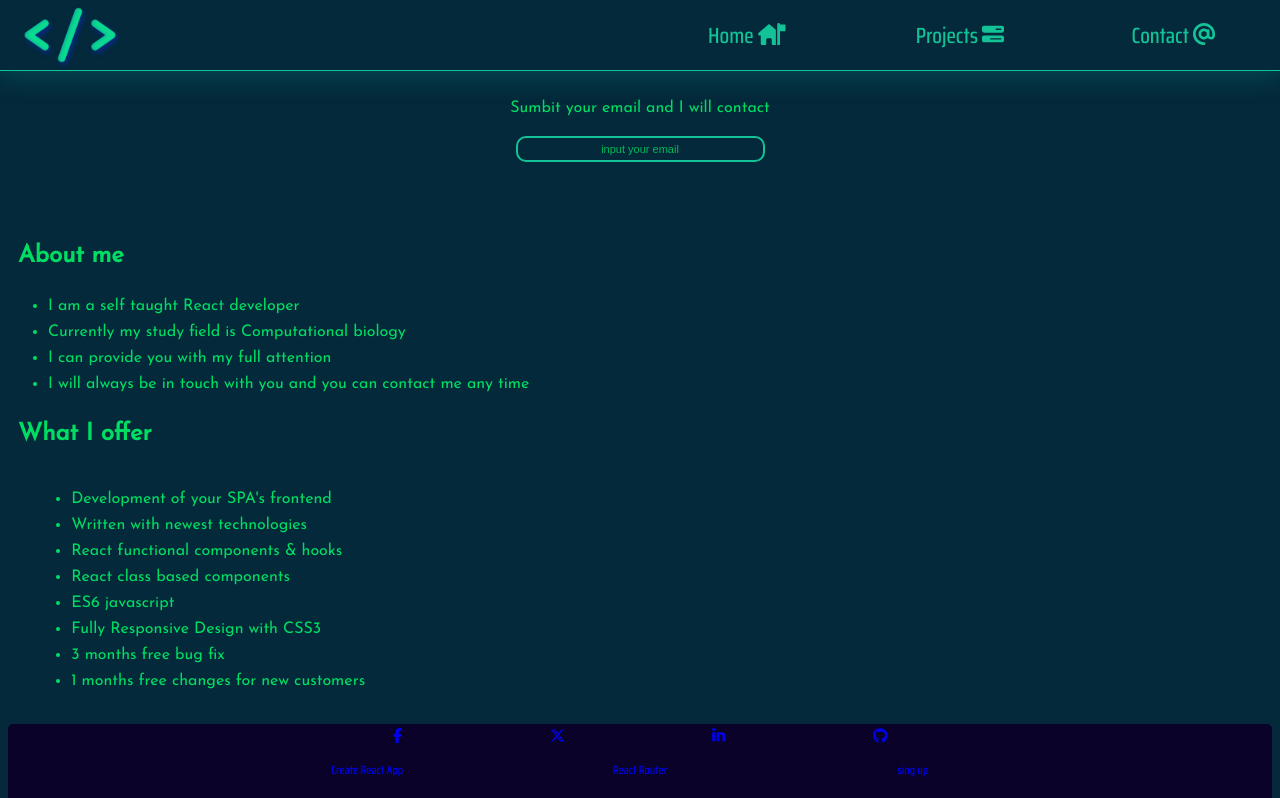
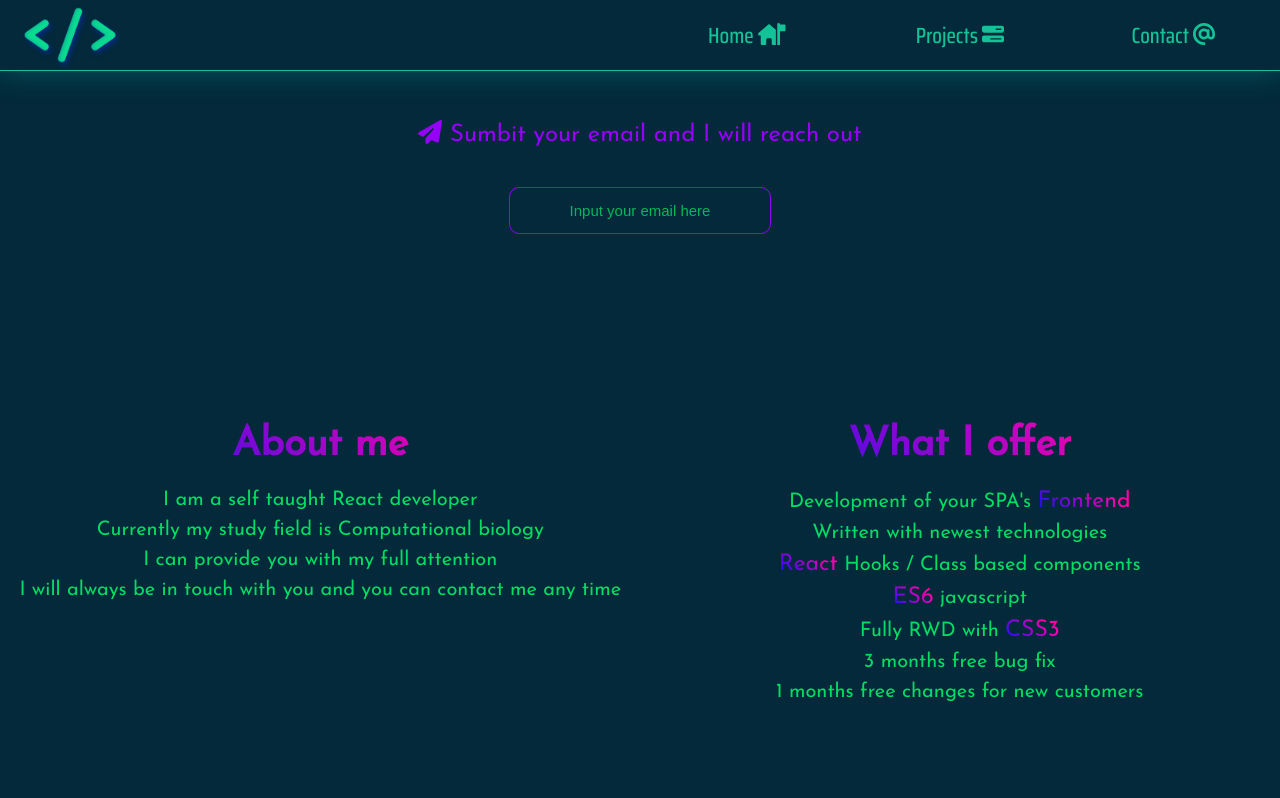
Before and after one commit to jakChi/portfolio-bs, a React (Create React App) app: page /portfolio-bs/contact in a window 1280 px wide. Shown: the top 798 px of the page. Built offline with nearby package versions, Linux system fonts and the light colour scheme; a web font is replaced by a local one.

Commit message:
portfolio is ready to publish

```diff
--- a/src/components/Navbar.js
+++ b/src/components/Navbar.js
@@ -1,4 +1,4 @@
-import React, { useEffect, useState } from "react";
+import React, { useState } from "react";
 import "../components/Navbar.css";
 import { Link } from "react-router-dom";
 import logo from "../logo2.png";
@@ -68,13 +68,13 @@ const Navbar = ({ mobile }) => {
         }
         onClick={() => setClicked(false)}
       >
-        <Link className={`link`} to="/portfolio-bs">
+        <Link className={`link`} to="/portfolio-bs" title="Home page">
           Home {HOME}
         </Link>
-        <Link className={`link`} to="projects">
+        <Link className={`link`} to="projects" title="Projects page">
           Projects {PROJECTS}
         </Link>
-        <Link className={`link`} to="contact">
+        <Link className={`link`} to="contact" title="Contact page">
           Contact {CONTACT}
         </Link>
         {mobile && clicked ? (
--- a/src/index.css
+++ b/src/index.css
@@ -3,15 +3,16 @@
   --text-main-col: #13c296;
   --fav-light: #0aa5985e;
   --magenta: #a907b8;
+  --purple: rgb(150, 2, 248);
   --green: #00dd63;
-  --dark: #000000;
+  --dark: #00000093;
   --main-font: "Josefin Sans", sans-serif;
   --nav-font: "Saira Condensed", sans-serif;
   --footer-col: #0a0229;
   --gradient: linear-gradient(
-    213deg,
-    rgb(255, 225, 0) 0%,
-    rgb(30, 255, 0) 100%
+    220deg,
+    rgb(255, 0, 170) 20%,
+    rgb(0, 17, 255) 100%
   );
 
   font-family: var(--main-font);
--- a/src/pages/contact/Contact.css
+++ b/src/pages/contact/Contact.css
@@ -6,43 +6,49 @@
 .contact {
   margin-top: 100px;
   width: 100%;
+  height: 100vh;
+  display: flex;
+  flex-direction: column;
+  justify-content: space-around;
 }
 
 .email {
   width: 100%;
+  height: 30%;
 }
 
 .email-form {
-  margin: 30px auto;
-  width: 90%;
-  height: 20vh;
+  margin: auto;
+  width: 100%;
+  height: 100%;
   display: flex;
   flex-direction: column;
   text-align: center;
 }
 
-.email-label, .email-input {
+.email-label,
+.email-input {
   display: block;
 }
 
 .email-label {
   width: 100%;
+  height: 70%;
   padding: 0;
-  font-size: 16px;
-  color: var(--green);
+  font-size: 18px;
+  color: var(--purple);
   text-align: center;
 }
-
 
 .email-input {
   outline: none;
   width: 50%;
   height: 30%;
-  max-height: 30px;
-  margin: 20px auto;
+  max-height: 35px;
+  margin: 40px auto;
   padding: 5px;
   background-color: transparent;
-  border: 2px solid var(--text-main-col);
+  border: 1px solid var(--purple);
   border-radius: 10px;
   text-align: center;
   font-size: 11px;
@@ -51,9 +57,9 @@
 }
 
 .email-input:focus {
-  box-shadow: 0 0 10px 1px var(--green);
+  box-shadow: 0 0 30px 5px var(--green);
   width: 80%;
-  border-radius: 20px;
+  border-radius: 30px;
 }
 
 .email-input::placeholder {
@@ -62,6 +68,7 @@
 }
 
 .sub-text {
+  margin: 0;
   color: var(--green);
   font-family: monospace;
   font-size: 10px;
@@ -73,72 +80,74 @@
   opacity: 1;
 }
 
-/* .sub-button {
-  outline: none;
-  width: 30%;
-  margin: 10px;
-  background-color: transparent;
-  color: var(--text-main-col);
-  font-size: 12px;
-  position: relative;
-  border: 1px solid var(--text-main-col);
-  opacity: 0;
-  transition: all 800ms ease;
+.info {
+  width: 100%;
+  height: 60%;
+  display: grid;
+  grid-template-columns: repeat(2, 1fr);
+  gap: 15px;
 }
 
-.sub-button.active {
-  opacity: 1;
+.info > * > .title {
+  margin: 20px auto;
+  padding: 5px;
+  width: 80%;
+  text-align: center;
+  font-size: 18px;
+  background: var(--gradient);
+  background-clip: text;
+  -webkit-text-fill-color: transparent;
 }
 
-.sub-button:active {
-  background-color: var(--txt-col);
-  color: var(--footer-col);
-} */
-
-.info {
-  margin: 20px auto;
-  width: 100%;
-  height: 100%;
+.about-list,
+.product-list {
+  margin: 0;
+  padding: 0;
+  font-size: 14px;
+  list-style: none;
 }
 
-.info > .title {
-  margin: 30px auto;
-  padding: 0 10px;
+.product-list > li,
+.about-list > li {
+  margin: 10px 0;
   color: var(--green);
+  cursor: default;
 }
 
-.about-list {
-  color: var(--green)
-}
-
-.product-list {
-  width: 90%;
+.gradient-word {
   margin: auto;
-  padding: 5px;
-}
-
-.product-list > li, .about-list > li {
-  margin: 10px 0;
-  color: var(--green);
-  cursor:default;
-}
-
-.resume {
-  margin: 30px auto;
-  width: 100%;
-  height: 100vh;
-  border: none;
-  border-radius: 10px;
+  font-size: 15px;
+  background: var(--gradient);
+  background-clip: text;
+  color: transparent;
 }
 
 @media screen and (min-width: 768px) {
-
-  .email-label, .email-input {
-    display: inline;
+  .email-label {
+    font-size: 24px;
   }
 
   .email-form {
-    max-width: 470px;
-    height: 40%;
+    max-width: 500px;
+  }
+
+  .email-input {
+    font-size: 15px;
+  }
+
+  .info {
+    text-align: center;
+  }
+
+  .info > * > .title {
+    font-size: 40px;
+  }
+
+  .about-list, .product-list {
+    font-size: 20px;
+  }
+
+  .gradient-word {
+    font-size: 23px;
   }
 }
--- a/src/pages/contact/Contact.js
+++ b/src/pages/contact/Contact.js
@@ -1,7 +1,7 @@
 import React, { useState } from "react";
 import "./Contact.css";
 import { FontAwesomeIcon } from "@fortawesome/react-fontawesome";
-import { faLightbulb } from "@fortawesome/free-solid-svg-icons";
+import { faLightbulb, faPaperPlane } from "@fortawesome/free-solid-svg-icons";
 //import { Link } from "react-router-dom";
 //import resume from "../../assets/files/resume2.docx.pdf";
 
@@ -14,7 +14,8 @@ const Contact = () => {
   const actionUrlGmail = `https://mail.google.com/mail/?view=cm&fs=1&to=kobachincharauli5@gmail.com&su=New+Customer+from+portfolio&body=Hi,+contact+me+on+this+email:+${email}`;
   //const emailVerifier = `https://api.zerobounce.net/v2/validate?api_key=026944d604b143a78d0892c187f0c872&email=${email}`; -- verifier API
 
-  const bulb = <FontAwesomeIcon icon={faLightbulb} />;
+  const BULB = <FontAwesomeIcon icon={faLightbulb} />;
+  const PLANE = <FontAwesomeIcon icon={faPaperPlane} />;
 
   const handleChange = (e) => {
     setInput(e.target.value);
@@ -40,42 +41,58 @@ const Contact = () => {
           onSubmit={handleSubmit}
         >
           <label className="email-label">
-            Sumbit your email and I will contact
+            {PLANE} Sumbit your email and I will reach out
             <input
               req="true"
               className="email-input"
               type="email"
-              placeholder="input your email"
+              placeholder="Input your email here"
               value={input}
               onChange={handleChange}
             />
           </label>
           <p className={`sub-text ${input ? "active" : null}`}>
-            press enter key to submit your email <i>{bulb}</i>
+            press enter key to submit your email <i>{BULB}</i>
           </p>
           {/* I want to show this button only when user types correctly formated email address it needs regex
           <input className={`sub-button ${input ? "active" : null}`} type="submit" onClick={handleSubmit} />*/}
         </form>
       </section>
       <section className="info">
+        <div className="about-div">
           <h1 className="title">About me</h1>
           <ul className="about-list">
             <li>I am a self taught React developer</li>
             <li>Currently my study field is Computational biology</li>
             <li>I can provide you with my full attention</li>
-          <li>I will always be in touch with you and you can contact me any time</li>
+            <li>
+              I will always be in touch with you and you can contact me any time
+            </li>
           </ul>
+        </div>
+        <div className="product-div">
           <h1 className="title">What I offer</h1>
           <ul className="product-list">
-          <li>Development of your SPA's frontend</li>
+            <li>
+              Development of your SPA's{" "}
+              <span className="gradient-word">Frontend</span>
+            </li>
             <li>Written with newest technologies</li>
-          <li>React functional components & hooks</li>
-          <li>React class based components</li>
-          <li>ES6 javascript</li>
-          <li>Fully Responsive Design with CSS3</li>
+            <li>
+              <span className="gradient-word">React</span> Hooks / Class based
+              components
+            </li>
+            <li>
+              <span className="gradient-word">ES6</span> javascript
+            </li>
+            <li>
+              Fully RWD with{" "}
+              <span className="gradient-word">CSS3</span>
+            </li>
             <li>3 months free bug fix</li>
             <li>1 months free changes for new customers</li>
           </ul>
+        </div>
         {/* <button className="resume-btn" onClick={() => setPdfOpen(!pdfOpen)}>
           {pdfOpen ? "close" : "open"} resume
         </button>
--- a/src/pages/home/components/Hero.js
+++ b/src/pages/home/components/Hero.js
@@ -1,10 +1,9 @@
 import React from "react";
 import "../Home.css";
 import video from "../../../assets/videos/gradient.mp4";
-import { FontAwesomeIcon } from "@fortawesome/react-fontawesome";
 import { Link } from "react-router-dom";
+//import { FontAwesomeIcon } from "@fortawesome/react-fontawesome";
 //import { faReact } from "@fortawesome/free-brands-svg-icons";
-
 //document.getElementsByClassName("video").defaultPlaybackRate = 3.0;
 
 const Hero = ({ mobile }) => {
@@ -21,13 +20,8 @@ const Hero = ({ mobile }) => {
           poster="https://th.bing.com/th/id/OIP.gYyvBOuQwXSWuefMRBZp9gAAAA?pid=ImgDet&rs=1"
         />
 
-        {/*
-				<i><FontAwesomeIcon icon={faReact}/></i>
-
-				*/}
-
         <h1 className="welcome-txt">
-          <span className="gradient-word">Welcome</span> to my portfolio!
+          <span className="first-word">Welcome</span> to my portfolio!
         </h1>
         <div className="txt-btn-group">
           <div className="contact-div">
--- a/src/pages/projects/ProjectsData.js
+++ b/src/pages/projects/ProjectsData.js
@@ -8,7 +8,7 @@ const ProjectsArr = [
   {
     id: 1,
     name: "Retro Calculator",
-    githubUrl: "",
+    githubUrl: "https://github.com/jakChi/retro-calculator",
     snippet: `https://codepen.io/CamperIO/embed/GRGmQxm?default-tab=result&editable=true&theme-id=dark`,
     className: "calc",
     picSrc: calc,
@@ -17,7 +17,7 @@ const ProjectsArr = [
   {
     id: 2,
     name: "Shopping List",
-    githubUrl: "",
+    githubUrl: "https://github.com/jakChi/Shopping-list",
     snippet: `https://codepen.io/CamperIO/embed/qBQvPVL?default-tab=result&editable=true&theme-id=dark`,
     className: "shop-list",
     picSrc: shopList,
@@ -26,7 +26,7 @@ const ProjectsArr = [
   {
     id: 3,
     name: "Tic-Tac-Toe",
-    githubUrl: "",
+    githubUrl: "https://github.com/jakChi/Tic-Tac-Toe",
     snippet: `https://codepen.io/CamperIO/embed/oNaJVbO?default-tab=result&editable=true&theme-id=dark`,
     className: "tictactoe",
     picSrc: ticTacToe,
```
Also changed, not shown: src/components/Footer.js (+35 -6 lines), src/pages/home/Home.css (+12 -17 lines), src/pages/projects/Projects.css (+35 -12 lines), src/pages/projects/Projects.js (+20 -16 lines). Lines whose indentation alone changed are shown as unchanged.
